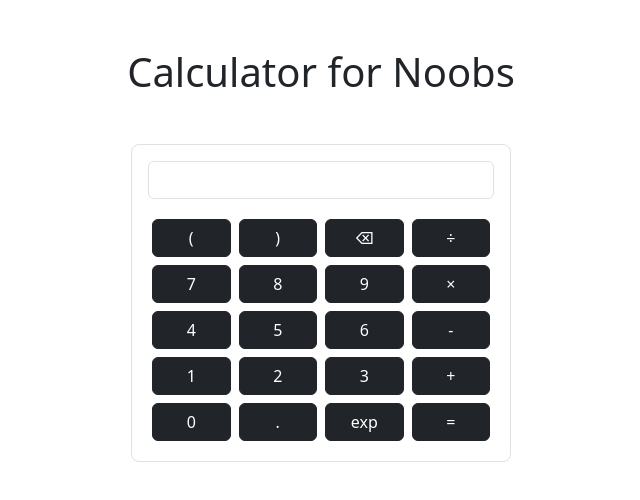
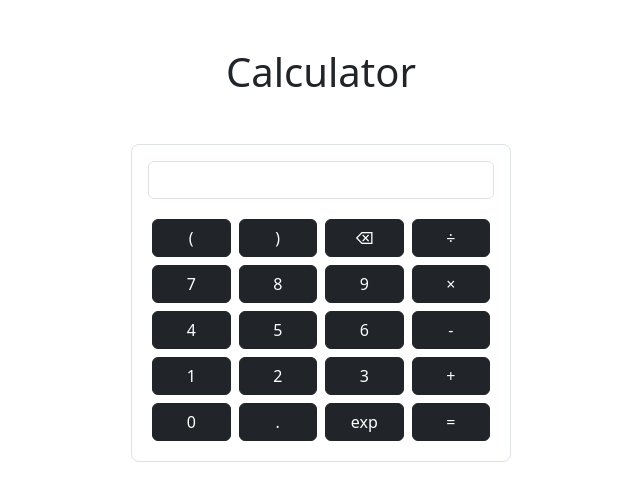
Before and after one commit to Gayak-s/calculator, a plain HTML site: page index.html in a window 1280 px wide. Shown: the whole page, without its empty margins (319-959 px from the left). Drawn offline with nearby package versions, Linux system fonts and the light colour scheme.

Commit message:
Update index.html

```diff
--- a/index.html
+++ b/index.html
@@ -13,7 +13,7 @@
 </head>
 
 <body>
-    <h1 class="text-center mt-5">Calculator for Noobs</h1>
+    <h1 class="text-center mt-5">Calculator</h1>
     <div class="container ">
         <div class="row mt-5">
             <div class="col-md-4"></div>
```
